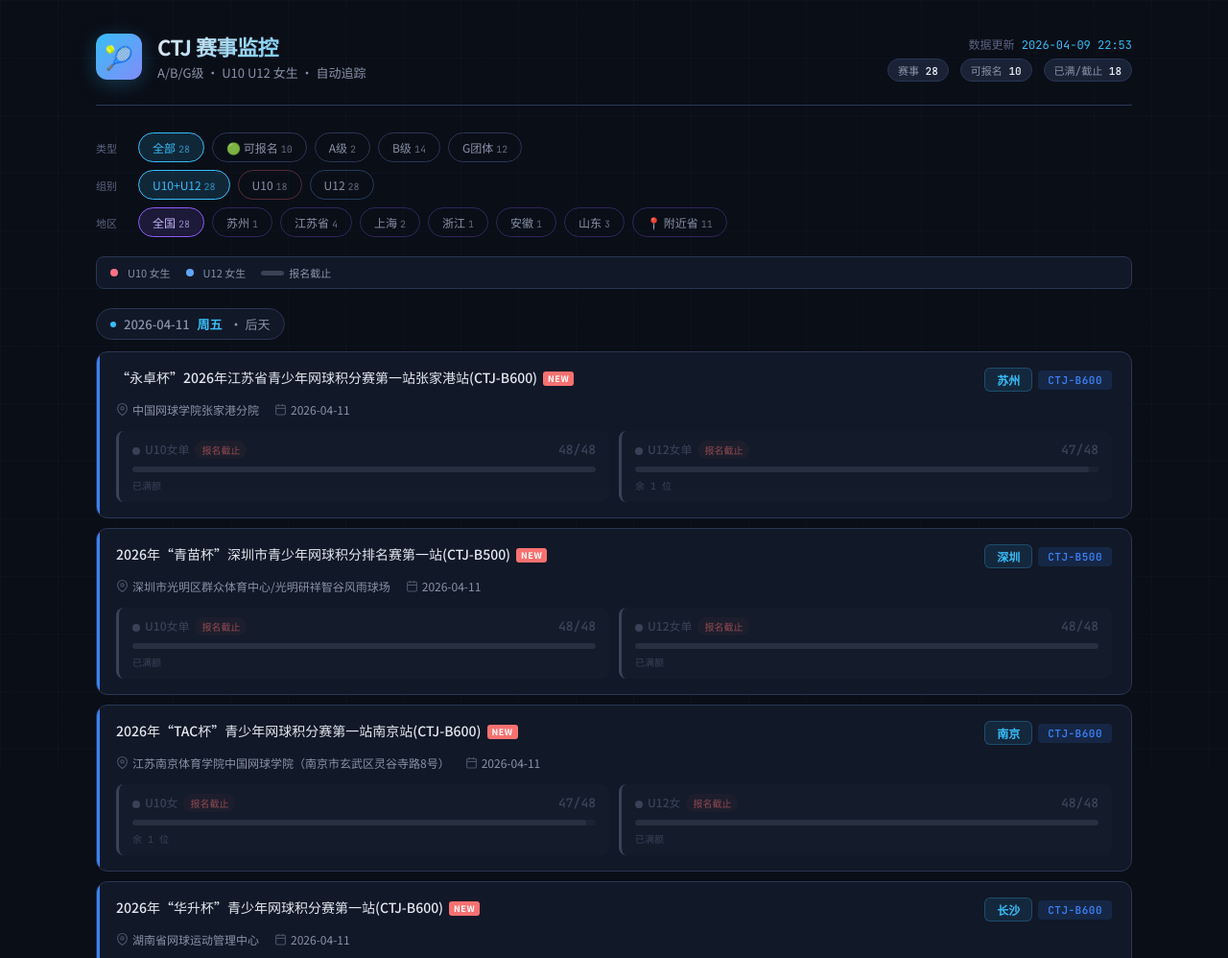
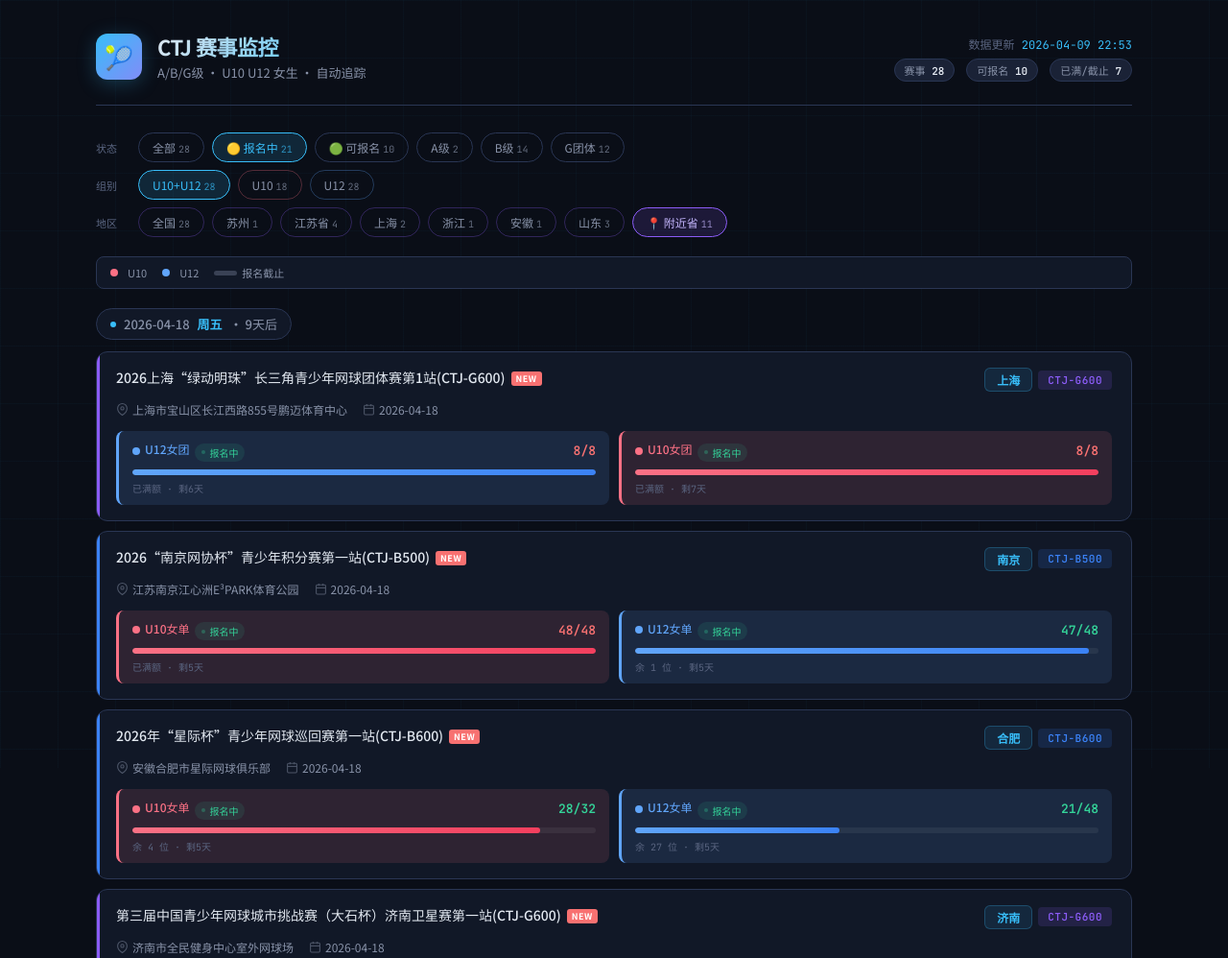
Before and after one commit to zhousen99-gif/aaron-notes, a website: page docs/ctj-monitor/index.html in a window 1280 px wide. Shown: the top 998 px of the page at 96% size. Drawn offline with Linux system fonts and the light colour scheme.

Commit message:
Update CTJ monitor page structure

```diff
--- a/docs/ctj-monitor/index.html
+++ b/docs/ctj-monitor/index.html
@@ -74,7 +74,7 @@
   @keyframes fi{from{opacity:0;transform:scale(.8)}to{opacity:1;transform:scale(1)}}
   .legend{display:flex;gap:16px;margin-bottom:20px;padding:8px 14px;background:var(--surface);border:1px solid var(--border);border-radius:var(--rs);font-size:11px;color:var(--dim)}
   .legend-item{display:flex;align-items:center;gap:5px}
-  .legend-bar{width:24px;height:5px;border-radius:3px}.legend-bar.u10{background:var(--u10-bar)}.legend-bar.u12{background:var(--u12-bar)}.legend-bar.gray{background:var(--gray-bar)}
+  .legend-bar{width:24px;height:5px;border-radius:3px}.legend-bar.gray{background:var(--gray-bar)}
   .loading,.err,.empty{text-align:center;padding:60px 20px;color:var(--muted)}
   .loading .spin{width:32px;height:32px;border:3px solid var(--border);border-top-color:var(--accent);border-radius:50%;animation:sp .8s linear infinite;margin:0 auto 16px}
   @keyframes sp{to{transform:rotate(360deg)}}
@@ -106,8 +106,8 @@
     <div class="filter-row" id="fl-geo"></div>
   </div>
   <div class="legend">
-    <div class="legend-item"><span class="age-dot u10"></span>U10 女生</div>
-    <div class="legend-item"><span class="age-dot u12"></span>U12 女生</div>
+    <div class="legend-item"><span class="age-dot u10"></span>U10</div>
+    <div class="legend-item"><span class="age-dot u12"></span>U12</div>
     <div class="legend-item"><span class="legend-bar gray"></span>报名截止</div>
   </div>
   <div class="tl" id="tl"><div class="loading"><div class="spin"></div><p>加载赛事数据...</p></div></div>
@@ -146,29 +146,36 @@ function itemStatus(item){
   return{cls:'reg',text:'报名中',dl:h<24?`剩${h}h`:`剩${Math.floor(h/24)}天`};
 }
 function hasAge(t,a){return t.items.some(i=>ag(i.item_name)===a)}
+// 赛事是否有任何项目仍在报名期内（未截止）
+function isOpen(t){return t.items.some(i=>itemStatus(i).cls==='reg')}
+// 赛事是否有任何项目可报名（未截止 + 有名额）
+function isAvail(t){return t.items.some(i=>itemStatus(i).cls==='reg'&&!i.is_full)}
 
-let STATE={type:'all',age:'all_age',geo:'all_geo'};
+// 默认选中: 报名中 + 附近省
+let STATE={type:'open',age:'all_age',geo:'nearby'};
 
 function render(data){
   const tours=data.tournaments||[];
   const f=STATE;
   document.getElementById('ut').textContent=data.generated_at||'--';
   document.getElementById('tc').textContent=tours.length;
-  let ac=0,fc=0;
-  tours.forEach(t=>{t.items.some(i=>itemStatus(i).cls==='reg'&&!i.is_full)?ac++:fc++});
-  document.getElementById('ac').textContent=ac;
-  document.getElementById('fc').textContent=fc;
+  const openCnt=tours.filter(isOpen).length;
+  const availCnt=tours.filter(isAvail).length;
+  const closedCnt=tours.length-openCnt;
+  document.getElementById('ac').textContent=availCnt;
+  document.getElementById('fc').textContent=closedCnt;
   document.getElementById('api-counter').textContent=`API: ${data.api_calls_this_refresh||'?'} req · ${data.api_calls_total||'?'} total`;
 
   // ── Type filters ──
   const lvls=new Set(tours.map(t=>lc(t.level)));
   const typeDef=[
     {k:'all',l:'全部',c:tours.length},
-    {k:'avail',l:'🟢 可报名',c:ac},
+    {k:'open',l:'🟡 报名中',c:openCnt},
+    {k:'avail',l:'🟢 可报名',c:availCnt},
     ...['a','b','g'].filter(x=>lvls.has(x)).map(x=>({k:x,l:x==='a'?'A级':x==='b'?'B级':'G团体',c:tours.filter(t=>lc(t.level)===x).length}))
   ];
   const typeEl=document.getElementById('fl-type');
-  typeEl.innerHTML='<span class="filter-label">类型</span>'+typeDef.map(d=>`<button class="fb ${f.type===d.k?'on':''}" data-t="${d.k}">${d.l}<span class="n">${d.c}</span></button>`).join('');
+  typeEl.innerHTML='<span class="filter-label">状态</span>'+typeDef.map(d=>`<button class="fb ${f.type===d.k?'on':''}" data-t="${d.k}">${d.l}<span class="n">${d.c}</span></button>`).join('');
   typeEl.querySelectorAll('.fb').forEach(b=>b.addEventListener('click',()=>{STATE.type=b.dataset.t;render(data)}));
 
   // ── Age filters ──
@@ -191,7 +198,8 @@ function render(data){
 
   // ── Apply all filters ──
   let filtered=tours;
-  if(f.type==='avail')filtered=filtered.filter(t=>t.items.some(i=>itemStatus(i).cls==='reg'&&!i.is_full));
+  if(f.type==='open')filtered=filtered.filter(isOpen);
+  else if(f.type==='avail')filtered=filtered.filter(isAvail);
   else if(['a','b','g'].includes(f.type))filtered=filtered.filter(t=>lc(t.level)===f.type);
   if(f.age!=='all_age')filtered=filtered.filter(t=>hasAge(t,f.age));
   if(f.geo!=='all_geo'){const gf=GEO_FILTERS.find(g=>g.k===f.geo);if(gf&&gf.match)filtered=filtered.filter(gf.match)}
@@ -210,7 +218,6 @@ function render(data){
     h+=`<div class="dg"><div class="dl"><span class="dot"></span>${date} <span class="wd">${wd}</span> · ${rel}</div><div class="cds">`;
     groups[date].forEach(t=>{
       const l=lc(t.level),nw=isNew(t.first_seen);
-      // Filter items by age if age filter active
       const visibleItems=f.age==='all_age'?t.items:t.items.filter(i=>ag(i.item_name)===f.age);
       h+=`<div class="cd l${l}"><div class="ct"><div class="cn">${t.name}${nw?'<span class="new">NEW</span>':''}</div><div class="tags"><span class="loc-tag">${t.city||t.province||'--'}</span><span class="lb-tag ${l}">${t.level}</span></div></div>`;
       h+=`<div class="cm"><span class="ci">${IC.loc} ${(t.location||'--').substring(0,28)}</span><span class="ci">${IC.cal} ${t.date}</span></div>`;
```
